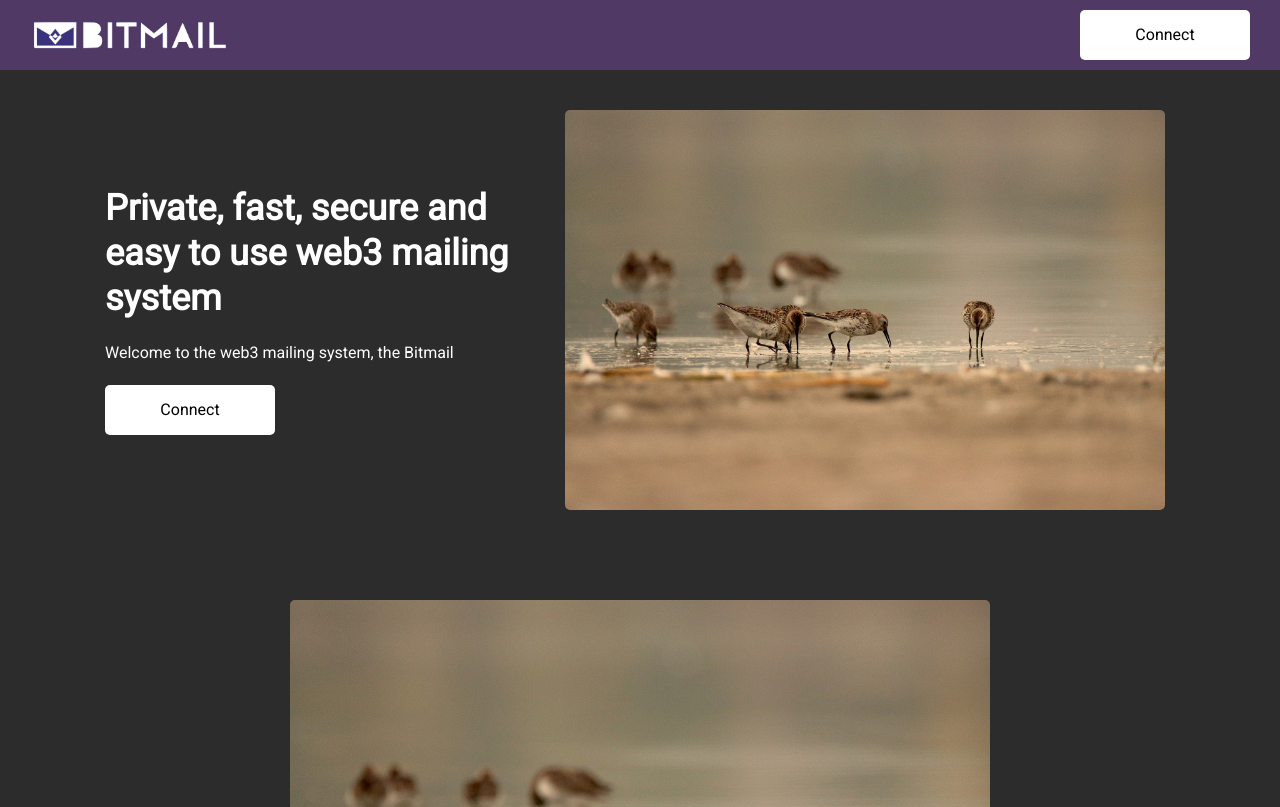
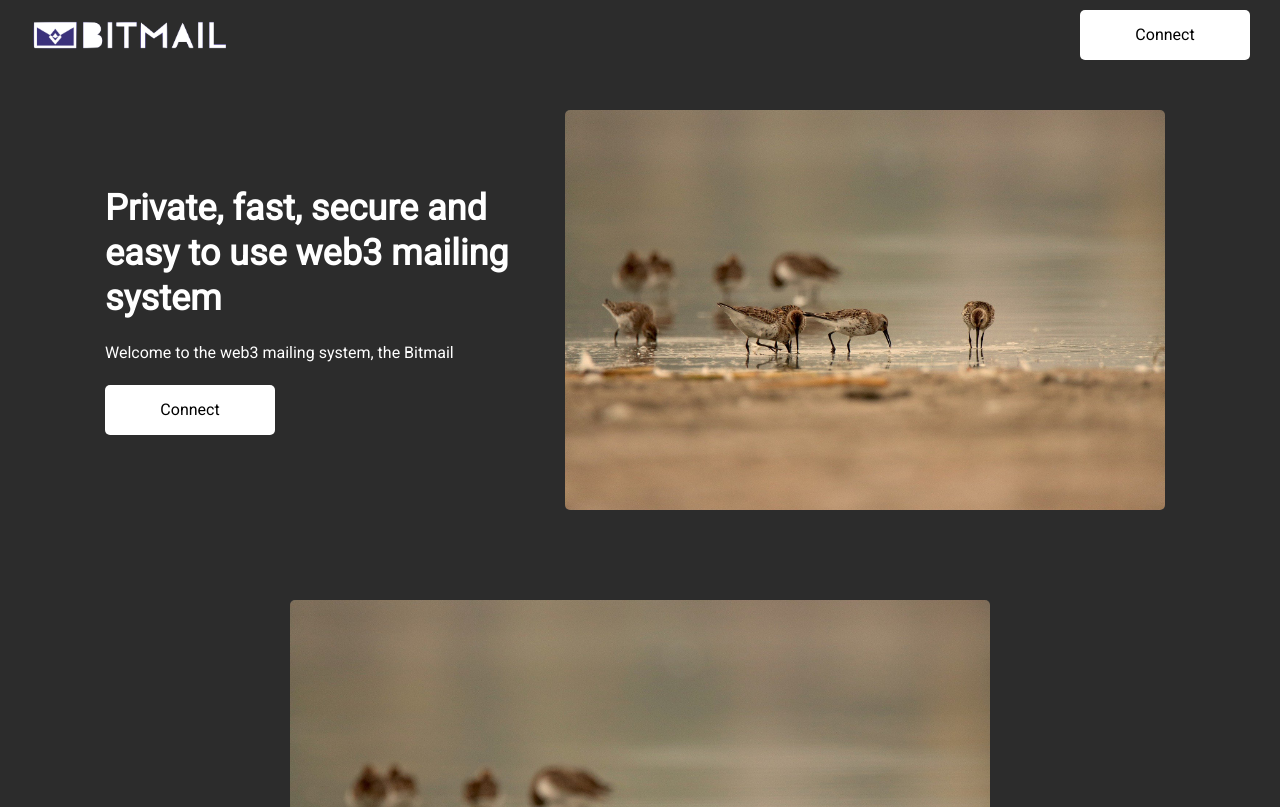
Before and after one commit to tachieth/BitMail-, a Next.js app: page / in a window 1280 px wide. Shown: the top 807 px of the page. Built offline with nearby package versions, Linux system fonts and the light colour scheme.

Commit message:
minor fix

```diff
--- a/pages/index.js
+++ b/pages/index.js
@@ -9,14 +9,13 @@ import {
 
 export default function Home() {
   return (
-    <>
+    <Box bg="#513966">
       <Box maxW={{ base: 'auto', md: '1440px' }} mx="auto" w="100%" bg="bg" minH="100vh">
         <Box
           mb="30px"
           id="header"
           px={{ base: '10px', md: '30px' }}
           w="100%"
-          bg="#513966"
           py="10px"
           color="white"
         >
@@ -126,7 +125,6 @@ export default function Home() {
             alignItems={{ base: 'center', md: 'flex-start' }}
             flexDirection="column"
             color="white"
-
             w={{ base: 'auto', md: '450px' }}
           >
             <Heading mb="20px" lineHeight="45px">
@@ -289,6 +287,6 @@ export default function Home() {
           </Flex>
         </Box>
       </Box>
-    </>
+    </Box>
   );
 }
```
Also changed, not shown: pages/app.js (+1 -15 lines).
